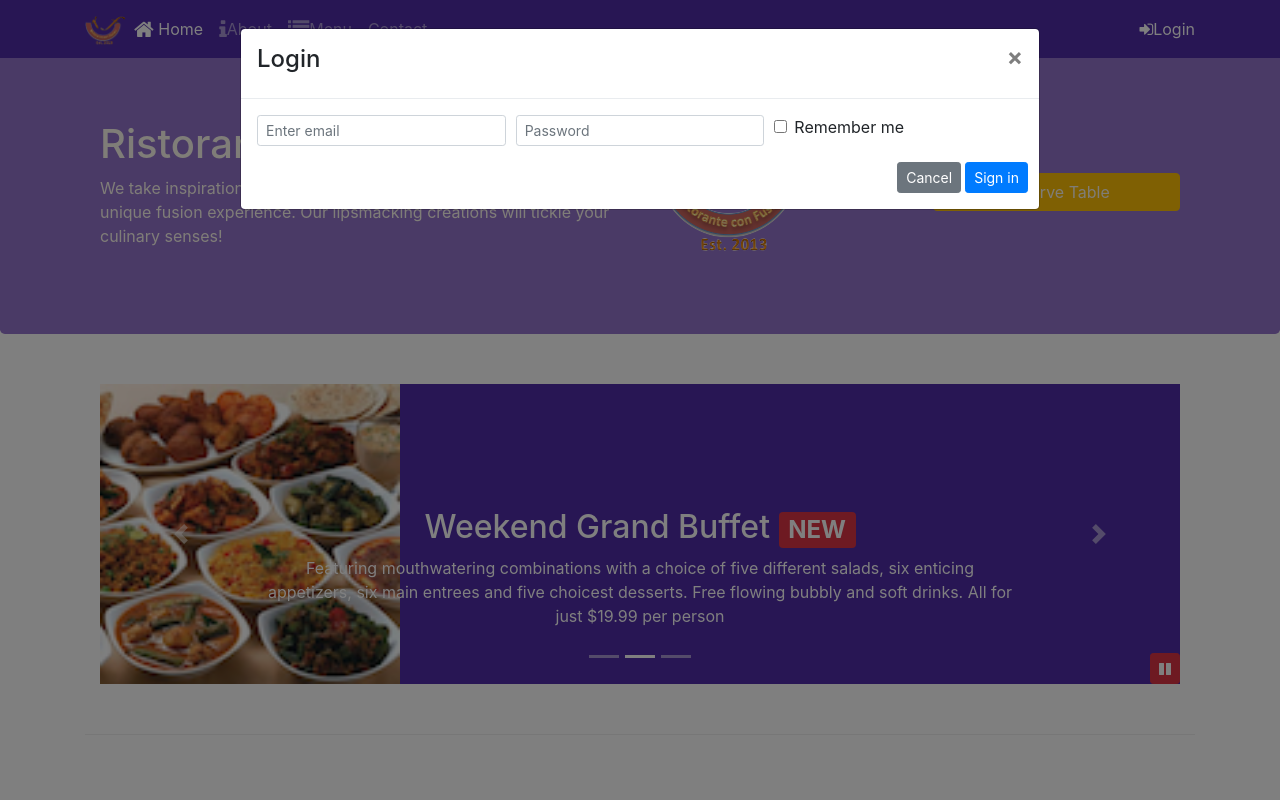
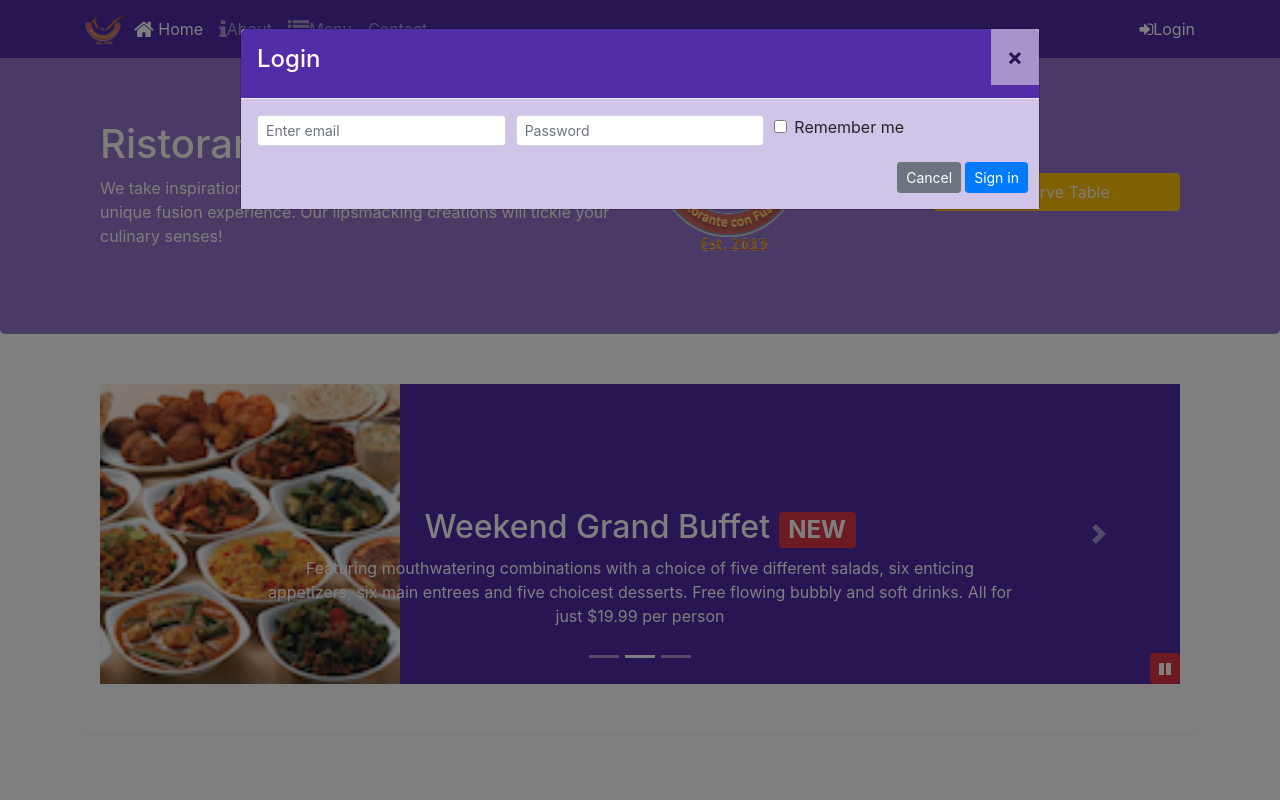
Before and after one commit to Ayman-Abdellatief/conFusion_Bootstrap4, a website: page index.html in a window 1280 px wide. Both pictures are taken after a click on the link "Login". Shown: the top 800 px of the page. Drawn offline with nearby package versions, Linux system fonts and the light colour scheme; some icons are missing.

Commit message:
Assignment4

```diff
--- a/css/styles.scss
+++ b/css/styles.scss
@@ -74,3 +74,16 @@ body{
     bottom: 0px;
     z-index: 1;
 }
+
+.modal-header{
+    background:$background-dark;
+    color: floralwhite;
+    .close{
+        background-color: floralwhite;
+    }
+}
+
+
+.modal-body{
+    background:$background-pale;
+}
--- a/index.html
+++ b/index.html
@@ -30,7 +30,7 @@
                 <li class="nav-item"><a class="nav-link" href="./contactus.html"><span class="fa fa-adress fa-lg"></span>Contact</a></li>
             </ul>
             <span class="navbar-text">
-                <a data-toggle="modal" data-target="#loginModal">
+                <a id="loginModalButton">
                     <span class="fa fa-sign-in"></span>Login
                 </a>
             </span>
@@ -171,7 +171,7 @@
                     <img src="img/logo.png" class="img-fluid">
                 </div>
                 <div class="col-12 col-sm-3 col-md-3 align-self-center">
-                    <a  class="btn btn-warning btn-block"  data-toggle="modal" data-target="#ReserveTableForm"
+                    <a  class="btn btn-warning btn-block" id="ReserveTableFormButton"
                     >Reserve Table</a>
                 </div>
             </div>
@@ -352,8 +352,13 @@
                 }
 
             });
-
-        });
+            $('#loginModalButton').click(function(){
+               $('#loginModal').modal('show');
+            }) ;
+               $('#ReserveTableFormButton').click(function(){
+               $('#ReserveTableForm').modal('show');
+            }) ;
+         });
     </script>
 
 </body>
```
Also changed, not shown: css/styles.css.
